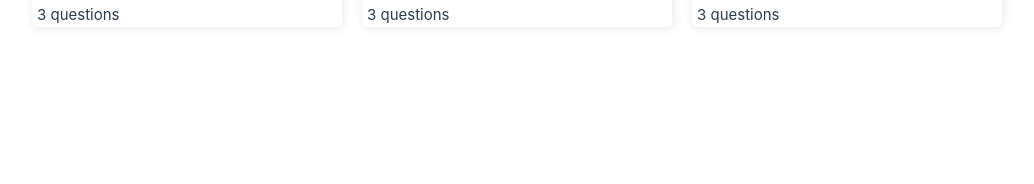
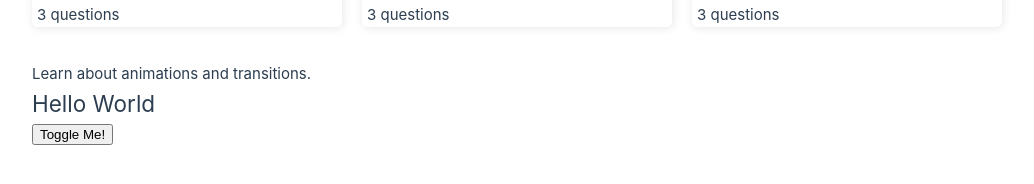
Before and after one commit to KatrinaTom/vue3-quiz, a Vue app: page / in a window 1280 px wide. Shown: the part 348-532 px from the top of the page, without its empty margins (108-1142 px from the left). Built offline with nearby package versions, Linux system fonts and the light colour scheme.

Commit message:
feat:animation button

```diff
--- a/src/views/QuizesView.vue
+++ b/src/views/QuizesView.vue
@@ -9,6 +9,14 @@
       <Card v-for="quiz in quizes" :key="quiz.id" :quiz="quiz" />
     </div>
   </div>
+
+  <div>
+    <p>Learn about animations and transitions.</p>
+    <Transition name="animate">
+      <h2 v-if="showMe">Hello World</h2>
+    </Transition>
+    <button @click="showMe = !showMe">Toggle Me!</button>
+  </div>
 </template>
 
 <script setup>
@@ -18,6 +26,8 @@ import q from "../data/quizes.json";
 
 const search = ref("");
 const quizes = ref(q);
+
+const showMe = ref(true);
 
 watch(search, () => {
   quizes.value = q.filter((quiz) =>
@@ -56,4 +66,16 @@ header input {
   flex-wrap: wrap;
   margin-top: 40px;
 }
+
+.animate-enter-form {
+  background-color: lightblue;
+}
+
+.animate-enter-to {
+  background-color: aquamarine;
+}
+
+.animate-enter-active {
+  transition: all 5s ease;
+}
 </style>
```
